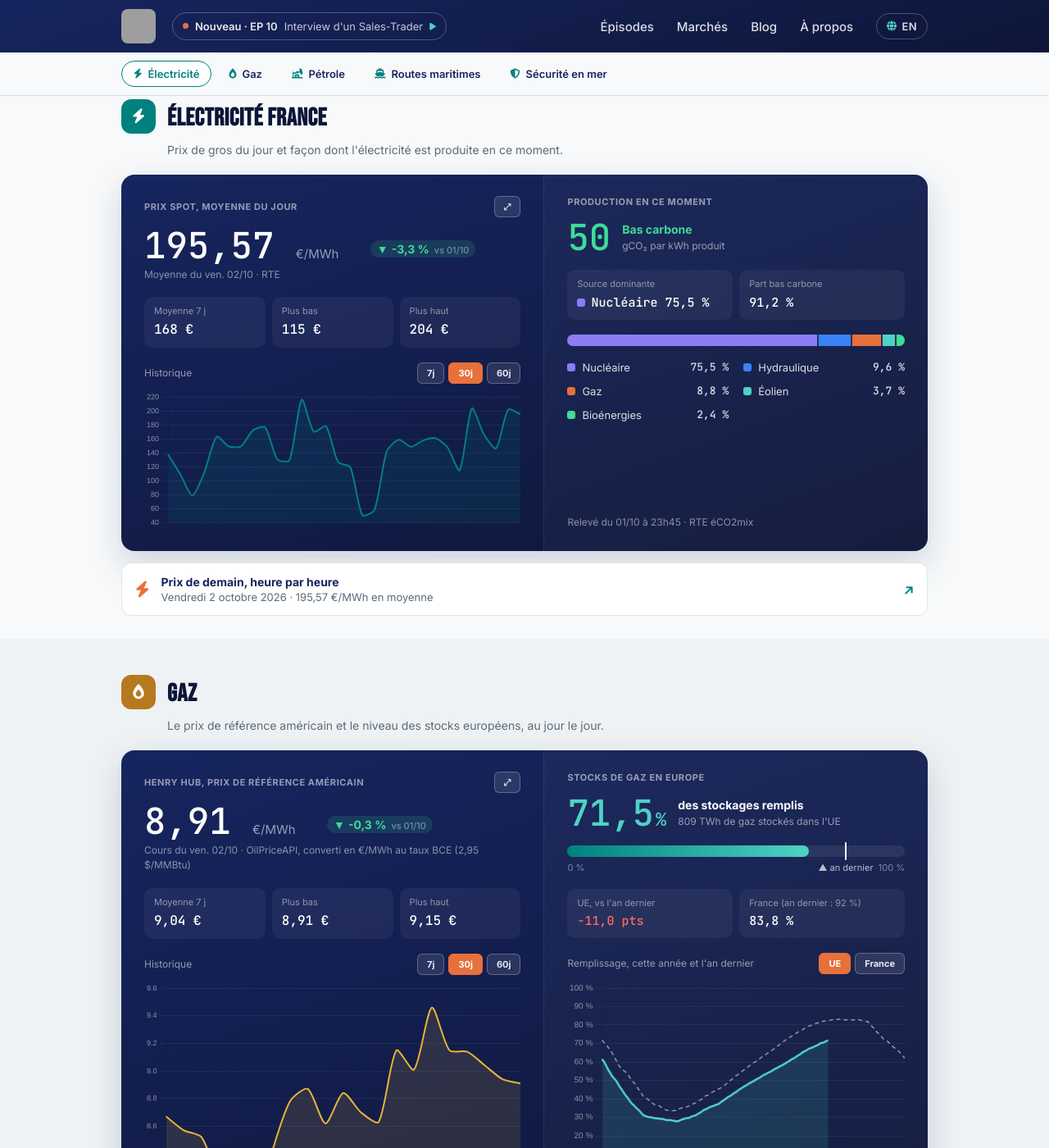
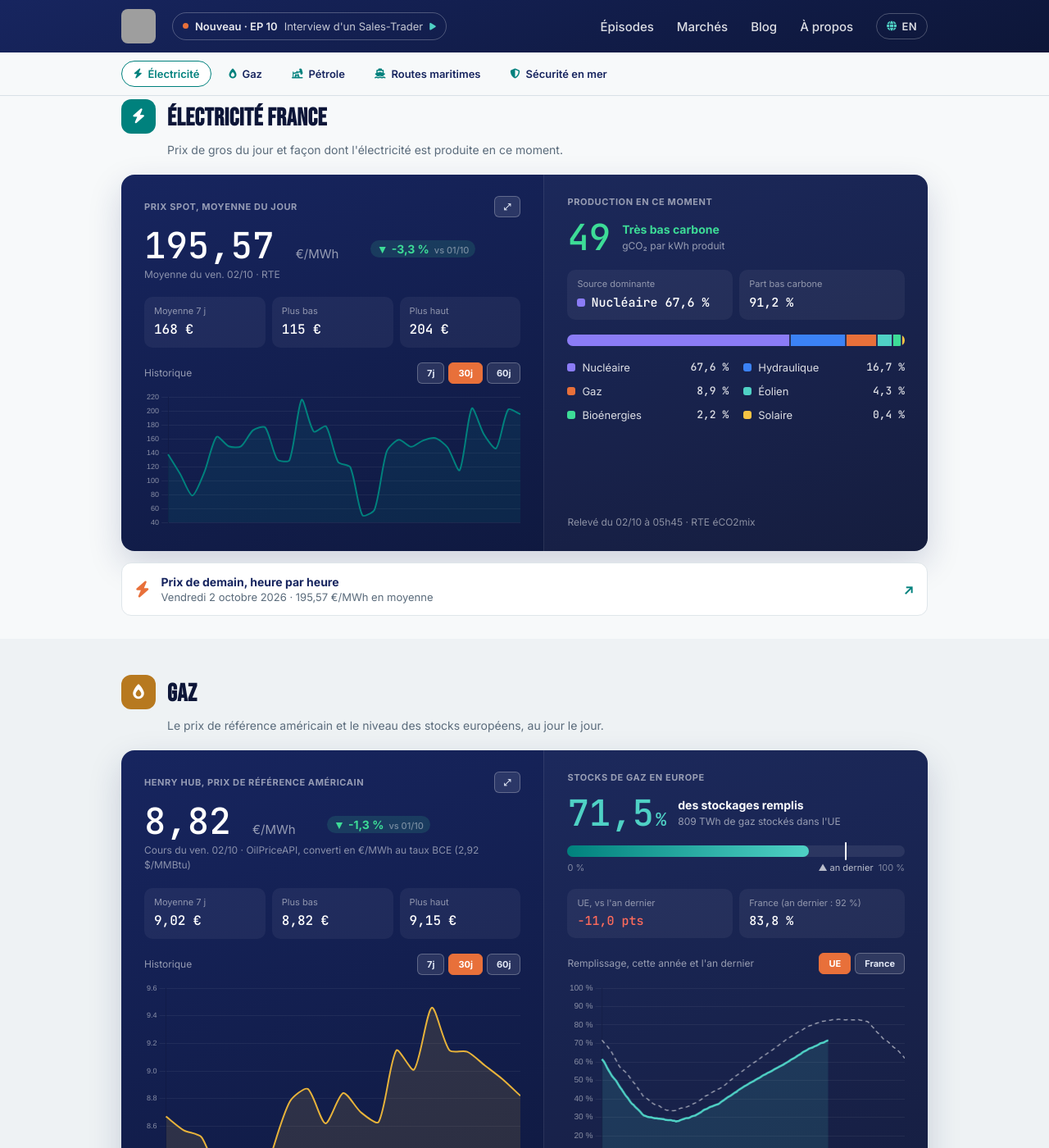
Before and after one commit to InsideEnergyMarkets/Inside-Energy-Markets, a Jekyll site: the page built from marches/index.html, in a window 1280 px wide and 1400 px high, scrolled down 383 px. Shown: the whole window at 82% size. Built offline with Jekyll 4.4.1, drawn with Linux system fonts in a browser that asks for light colours; some of the changed text lies outside the part shown; grey boxes are pictures that could not be loaded.

Commit message:
Mise à jour automatique des données marché

```diff
--- a/_data/fuel.json
+++ b/_data/fuel.json
@@ -1 +1 @@
-{"date":"2026-10-02","gazole":2.372,"e10":2.157,"stations":7233,"change_7d":{},"history":{"2026-09-30":{"gazole":2.38,"e10":2.163},"2026-10-01":{"gazole":2.374,"e10":2.16},"2026-10-02":{"gazole":2.372,"e10":2.157}}}
+{"date":"2026-10-02","gazole":2.372,"e10":2.157,"stations":7331,"change_7d":{},"history":{"2026-09-30":{"gazole":2.38,"e10":2.163},"2026-10-01":{"gazole":2.374,"e10":2.16},"2026-10-02":{"gazole":2.372,"e10":2.157}}}
--- a/_data/market.json
+++ b/_data/market.json
@@ -1,49 +1,50 @@
 {
-  "updated_at": "2026-10-02T00:10:00.172383Z",
+  "updated_at": "2026-10-02T06:09:38.728163Z",
   "brent": {
-    "price_usd": 102.44,
-    "date": "2026-10-01",
+    "price_usd": 102.17,
+    "date": "2026-10-02",
     "unit": "USD/baril",
     "source": "OilPriceAPI",
-    "date_label": "Dernier cours connu : jeu. 01/10",
-    "date_label_en": "Last known price: Thu 01/10",
-    "prev_value": 97.57,
-    "prev_date": "2026-09-30",
-    "change_pct": 5.0
+    "date_label": "Cours du ven. 02/10",
+    "date_label_en": "Price on Fri 02/10",
+    "prev_value": 102.44,
+    "prev_date": "2026-10-01",
+    "change_pct": -0.3
   },
   "wti": {
-    "price_usd": 92.99,
-    "date": "2026-10-01",
+    "price_usd": 92.58,
+    "date": "2026-10-02",
     "unit": "USD/baril",
     "source": "OilPriceAPI",
-    "date_label": "Dernier cours connu : jeu. 01/10",
-    "date_label_en": "Last known price: Thu 01/10"
+    "date_label": "Cours du ven. 02/10",
+    "date_label_en": "Price on Fri 02/10"
   },
   "henry_hub": {
-    "price_usd_mmbtu": 2.95,
+    "price_usd_mmbtu": 2.92,
     "date": "2026-10-02",
     "unit": "USD/MMBtu",
     "source": "OilPriceAPI",
     "date_label": "Cours du ven. 02/10",
     "date_label_en": "Price on Fri 02/10",
-    "price_eur_mwh": 8.91,
+    "price_eur_mwh": 8.82,
     "usd_per_eur": 1.1298,
     "prev_value": 8.94,
     "prev_date": "2026-10-01",
-    "change_pct": -0.3
+    "change_pct": -1.3
   },
   "mix_france": {
-    "date_heure": "2026-10-01T23:45:00+00:00",
+    "date_heure": "2026-10-02T05:45:00+00:00",
     "shares": {
-      "nucleaire": 75.5,
-      "hydraulique": 9.6,
-      "gaz": 8.8,
-      "eolien": 3.7,
-      "bioenergies": 2.4
+      "nucleaire": 67.6,
+      "hydraulique": 16.7,
+      "gaz": 8.9,
+      "eolien": 4.3,
+      "bioenergies": 2.2,
+      "solaire": 0.4
     },
     "top_source": "nucleaire",
-    "top_share": 75.5,
-    "co2_intensity": 50
+    "top_share": 67.6,
+    "co2_intensity": 49
   },
   "spot_price_france": {
     "price_eur_mwh": 195.57,
--- a/_data/market_history.json
+++ b/_data/market_history.json
@@ -697,17 +697,20 @@
   },
   {
     "date": "2026-10-02",
-    "henry_hub_usd_mmbtu": 2.95,
+    "henry_hub_usd_mmbtu": 2.92,
     "henry_hub_source": "OilPriceAPI",
     "spot_eur_mwh": 195.57,
     "spot_source": "RTE",
     "mix_shares": {
-      "nucleaire": 75.5,
-      "hydraulique": 9.6,
-      "gaz": 8.8,
-      "eolien": 3.7,
-      "bioenergies": 2.4
+      "nucleaire": 67.6,
+      "hydraulique": 16.7,
+      "gaz": 8.9,
+      "eolien": 4.3,
+      "bioenergies": 2.2,
+      "solaire": 0.4
     },
-    "henry_hub_eur_mwh": 8.91
+    "henry_hub_eur_mwh": 8.82,
+    "brent_usd": 102.17,
+    "brent_source": "OilPriceAPI"
   }
 ]
```
Also changed, not shown: _data/day_ahead.json (+1 -1 lines), _data/weekly_summary.json (+4 -4 lines).
